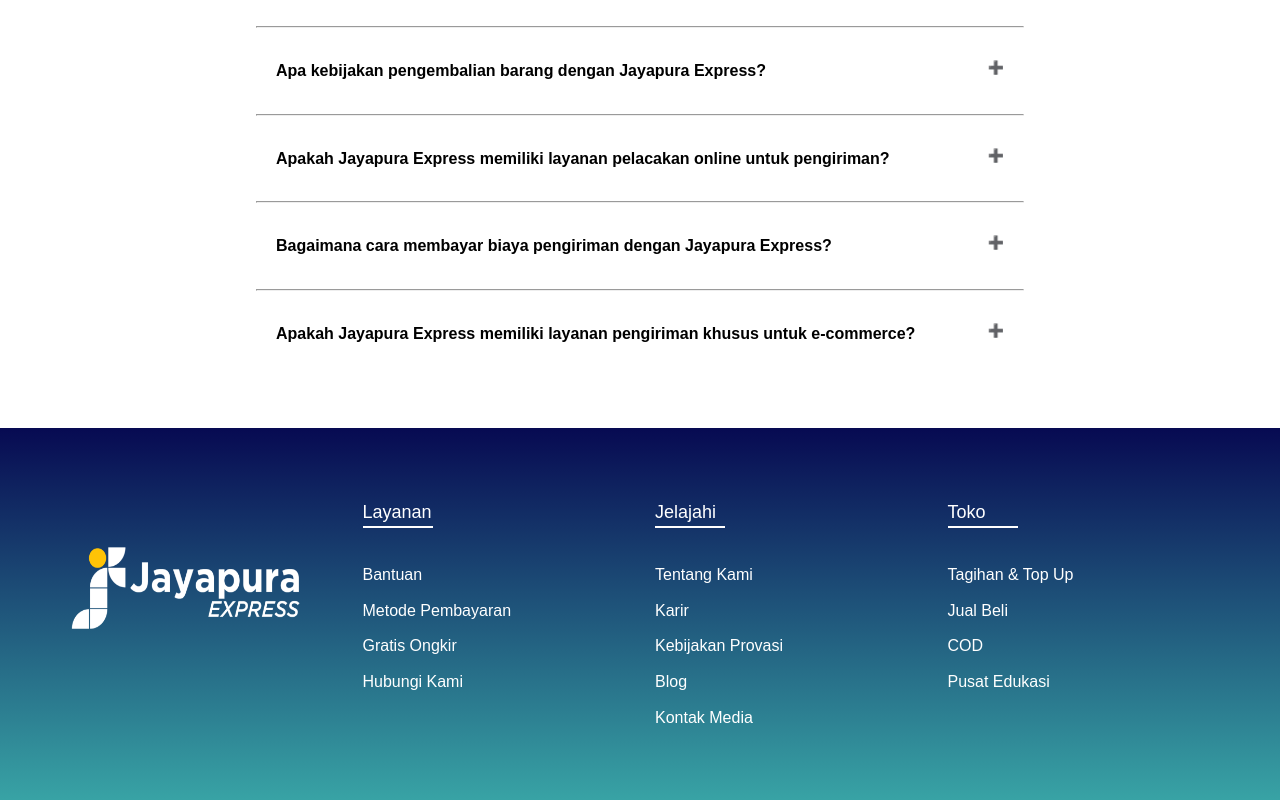
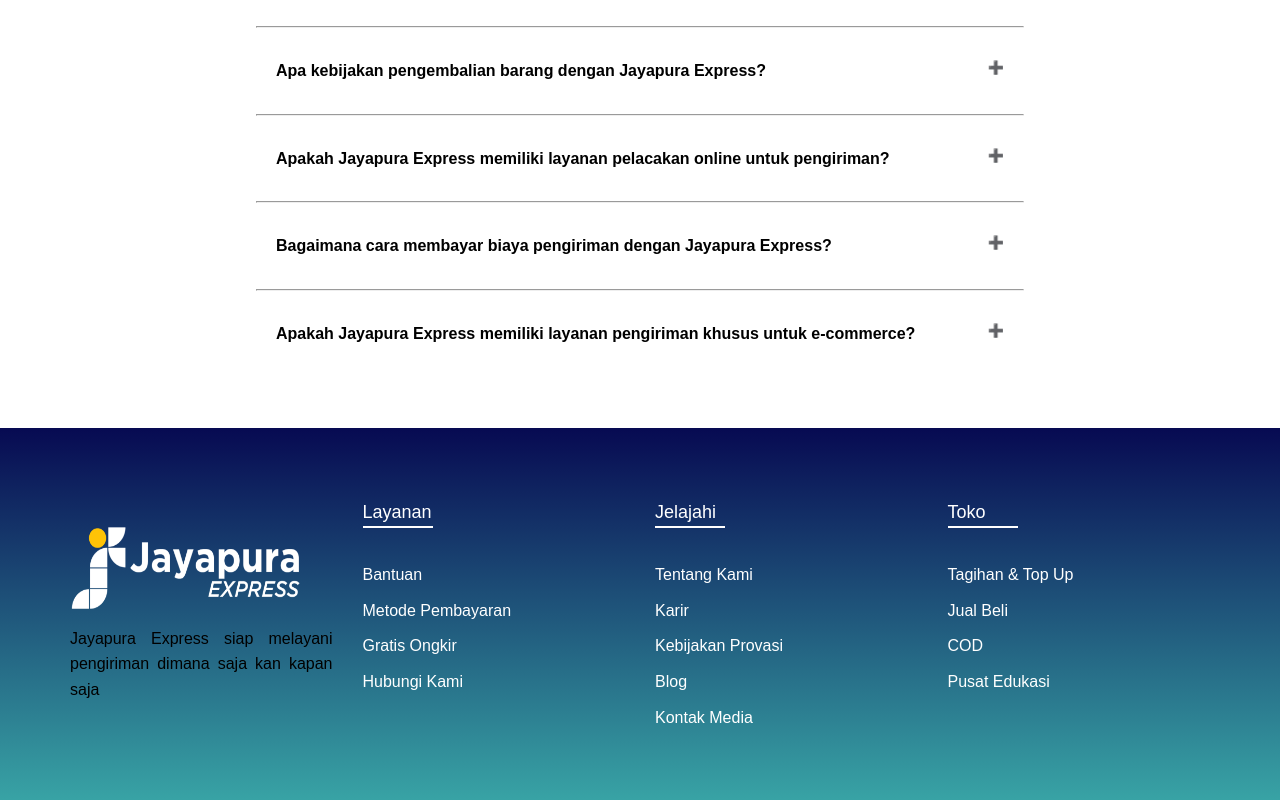
Before and after one commit to Kampus-Merdeka-Software-Engineering/FE-Jayapura-18, a plain HTML site: page index.html in a window 1280 px wide. Shown: the part 3765-4565 px from the top of the page. Drawn offline with nearby package versions, Linux system fonts and the light colour scheme.

Commit message:
H-3 BARU

```diff
--- a/CSS/style.css
+++ b/CSS/style.css
@@ -971,7 +971,11 @@ ul {
 .footer-col .social-links img {
   width: 230px;
   height: 100px;
-  margin-top: 2.5rem;
+  margin-top: 1.2rem;
+}
+.footer-col .social-links p {
+  text-align: justify;
+  margin-top: 0.5rem;
 }
 
 .footer-col .social-links a:hover {
--- a/index.html
+++ b/index.html
@@ -356,6 +356,7 @@
                         <div class="footer-col">
                             <div class="social-links">
                                 <img class="logo-footer" src="./img/Jayapura crop 2.png" alt="logo">
+                                <p>Jayapura Express siap melayani pengiriman dimana saja kan kapan saja</p>
                             </div>
                         </div>
                         <div class="footer-col">
```
